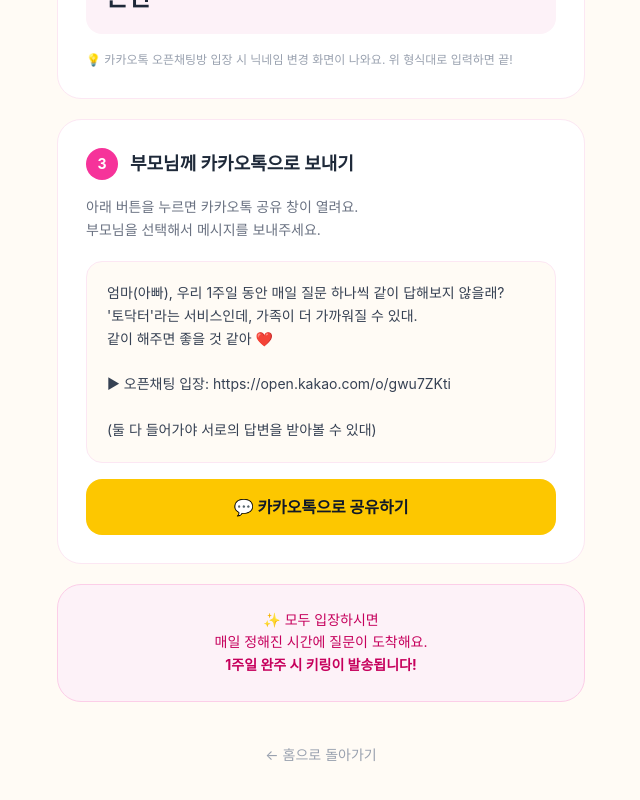
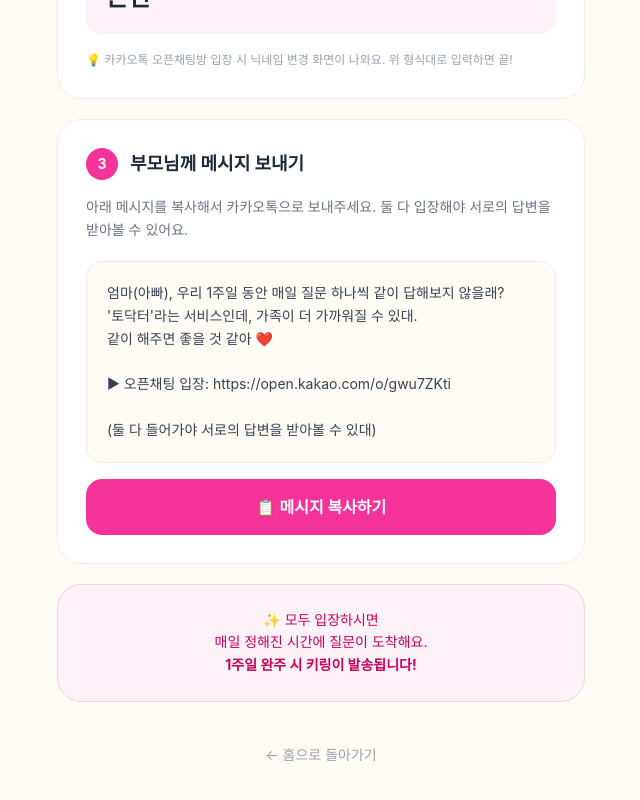
Before and after one commit to goouiii/todocter, a Next.js app: page /welcome in a window 1280 px wide. Shown: the part 754-1554 px from the top of the page, without its empty margins (319-959 px from the left). Built offline with nearby package versions, Linux system fonts and the light colour scheme; a web font is replaced by a local one.

Commit message:
카카오 SDK 제거, 메시지 복사 방식으로 단순화

```diff
--- a/app/layout.js
+++ b/app/layout.js
@@ -5,11 +5,9 @@
   metadataBase: new URL("https://todocter.vercel.app"),
   title: "토닥터 - 가족과의 마음을 잇는 1주일",
   description: "매일 한 가지 질문으로 부모-자녀의 거리를 좁혀보세요. 1주일 완주 시 키링 선물을 드려요.",
-  // 파비콘(작은 아이콘) 명시
   icons: {
     icon: "/logo-icon.png",
   },
-  // 카카오톡 등이 미리보기 카드를 만들 때 사용하는 정보
   openGraph: {
     title: "토닥터 - 가족과의 마음을 잇는 1주일",
     description: "매일 한 가지 질문으로 부모-자녀의 거리를 좁혀보세요.",
@@ -25,7 +23,6 @@
 };
 
 const GA_ID = "G-9L7MSGGYDE";
-const KAKAO_KEY = "99300db50bf71ee73b0fd1ae791fd888";
 
 export default function RootLayout({ children }) {
   return (
@@ -44,33 +41,6 @@
             gtag('config', '${GA_ID}');
           `}
         </Script>
-
-        {/* ─── Kakao SDK 불러오기 ─── */}
-        <Script
-          src="https://t1.kakaocdn.net/kakao_js_sdk/2.7.4/kakao.min.js"
-          integrity="sha384-DKYJZ8NLiK8MN4/C5P2dtSmLQ4KwPaoqAfyA/DfmEc1VDxu4yyC7wy6K1Hs90nka"
-          crossOrigin="anonymous"
-          strategy="afterInteractive"
-        />
-
-        {/* ─── Kakao SDK 초기화 ─── */}
-        {/* 위 SDK가 로드되면 자동으로 JavaScript 키로 초기화합니다. */}
-        <Script id="kakao-init" strategy="afterInteractive">
-          {`
-            (function() {
-              var tryInit = function() {
-                if (window.Kakao) {
-                  if (!window.Kakao.isInitialized()) {
-                    window.Kakao.init('${KAKAO_KEY}');
-                  }
-                } else {
-                  setTimeout(tryInit, 100);
-                }
-              };
-              tryInit();
-            })();
-          `}
-        </Script>
       </head>
       <body>{children}</body>
     </html>
--- a/app/welcome/page.js
+++ b/app/welcome/page.js
@@ -8,6 +8,8 @@
   const [role, setRole] = useState("");
   const [nickname, setNickname] = useState("");
   const [familyMembers, setFamilyMembers] = useState([]);
+  // 메시지 복사 완료 여부 (버튼 텍스트 바뀌도록)
+  const [copied, setCopied] = useState(false);
 
   useEffect(() => {
     setRole(sessionStorage.getItem("role") || "자녀");
@@ -16,6 +18,7 @@
     setFamilyMembers(members ? members.split(",") : []);
   }, []);
 
+  // ─── 부모/자녀에 따라 다른 메시지 ───
   const getMessage = () => {
     if (role === "부모") {
       return `우리 1주일 동안 매일 질문 하나씩 같이 답해보지 않을래?
@@ -36,22 +39,15 @@
     }
   };
 
-  const handleKakaoShare = () => {
-    if (typeof window === "undefined" || !window.Kakao) {
-      alert("카카오톡 공유 기능을 불러오는 중이에요. 잠시 후 다시 시도해주세요.");
-      return;
+  // ─── 메시지 복사 ───
+  const handleCopy = async () => {
+    try {
+      await navigator.clipboard.writeText(getMessage());
+      setCopied(true);
+      setTimeout(() => setCopied(false), 2000);
+    } catch (err) {
+      alert("복사에 실패했어요. 메시지를 직접 선택해서 복사해주세요.");
     }
-
-    // text 타입으로 변경: 버튼 없이 메시지 본문에 URL 포함
-    window.Kakao.Share.sendDefault({
-      objectType: "text",
-      text: getMessage(),
-      link: {
-        mobileWebUrl: OPEN_CHAT_URL,
-        webUrl: OPEN_CHAT_URL,
-      },
-      buttonTitle: "오픈채팅 입장하기",
-    });
   };
 
   return (
@@ -145,32 +141,37 @@
           </p>
         </div>
 
-        {/* ─── STEP 3: 가족에게 공유 ─── */}
+        {/* ─── STEP 3: 가족에게 공유할 메시지 복사 ─── */}
         <div className="bg-white rounded-3xl p-7 border border-pink-100 mb-5">
           <div className="flex items-center gap-3 mb-4">
             <span className="bg-pink-500 text-white w-8 h-8 rounded-full flex items-center justify-center font-bold text-sm">
               3
             </span>
             <h2 className="text-lg font-bold text-gray-800">
-              {role === "부모" ? "자녀에게" : "부모님께"} 카카오톡으로 보내기
+              {role === "부모" ? "자녀에게" : "부모님께"} 메시지 보내기
             </h2>
           </div>
           <p className="text-gray-500 text-sm mb-5 leading-relaxed">
-            아래 버튼을 누르면 카카오톡 공유 창이 열려요.<br />
-            {role === "부모" ? "자녀를" : "부모님을"} 선택해서 메시지를 보내주세요.
+            아래 메시지를 복사해서 카카오톡으로 보내주세요. 둘 다 입장해야 서로의 답변을 받아볼 수 있어요.
           </p>
 
+          {/* 메시지 미리보기 */}
           <div className="bg-[#FFFBF5] border border-pink-100 rounded-2xl p-5 mb-4">
             <p className="text-gray-700 text-sm whitespace-pre-line leading-relaxed">
               {getMessage()}
             </p>
           </div>
 
+          {/* 복사 버튼 */}
           <button
-            onClick={handleKakaoShare}
-            className="w-full bg-yellow-400 text-gray-900 py-4 rounded-2xl font-bold text-base hover:bg-yellow-500 transition flex items-center justify-center gap-2"
+            onClick={handleCopy}
+            className={`w-full py-4 rounded-2xl font-bold text-base transition ${
+              copied
+                ? "bg-green-500 text-white"
+                : "bg-pink-500 text-white hover:bg-pink-600"
+            }`}
           >
-            💬 카카오톡으로 공유하기
+            {copied ? "✓ 복사 완료!" : "📋 메시지 복사하기"}
           </button>
         </div>
 
```
